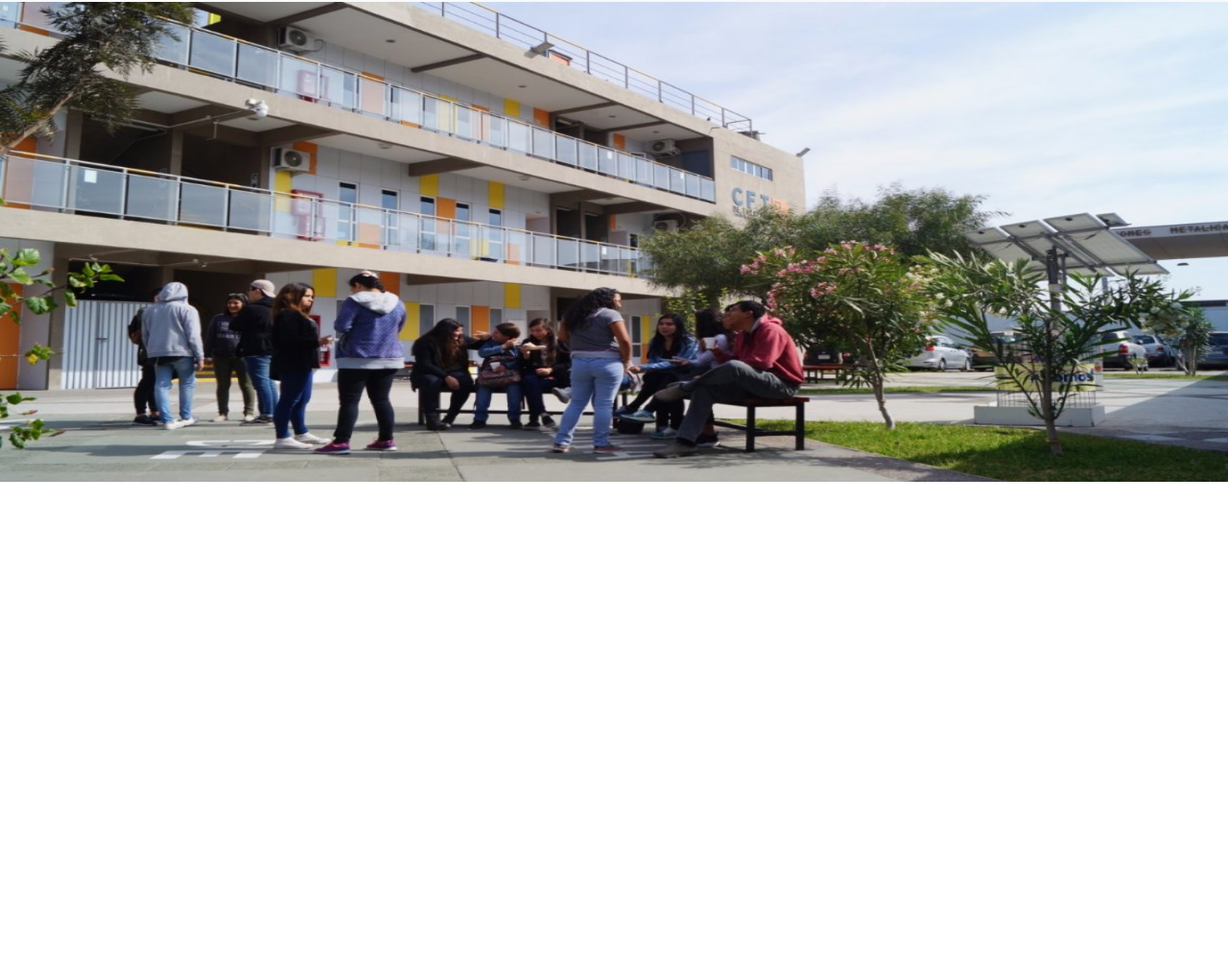
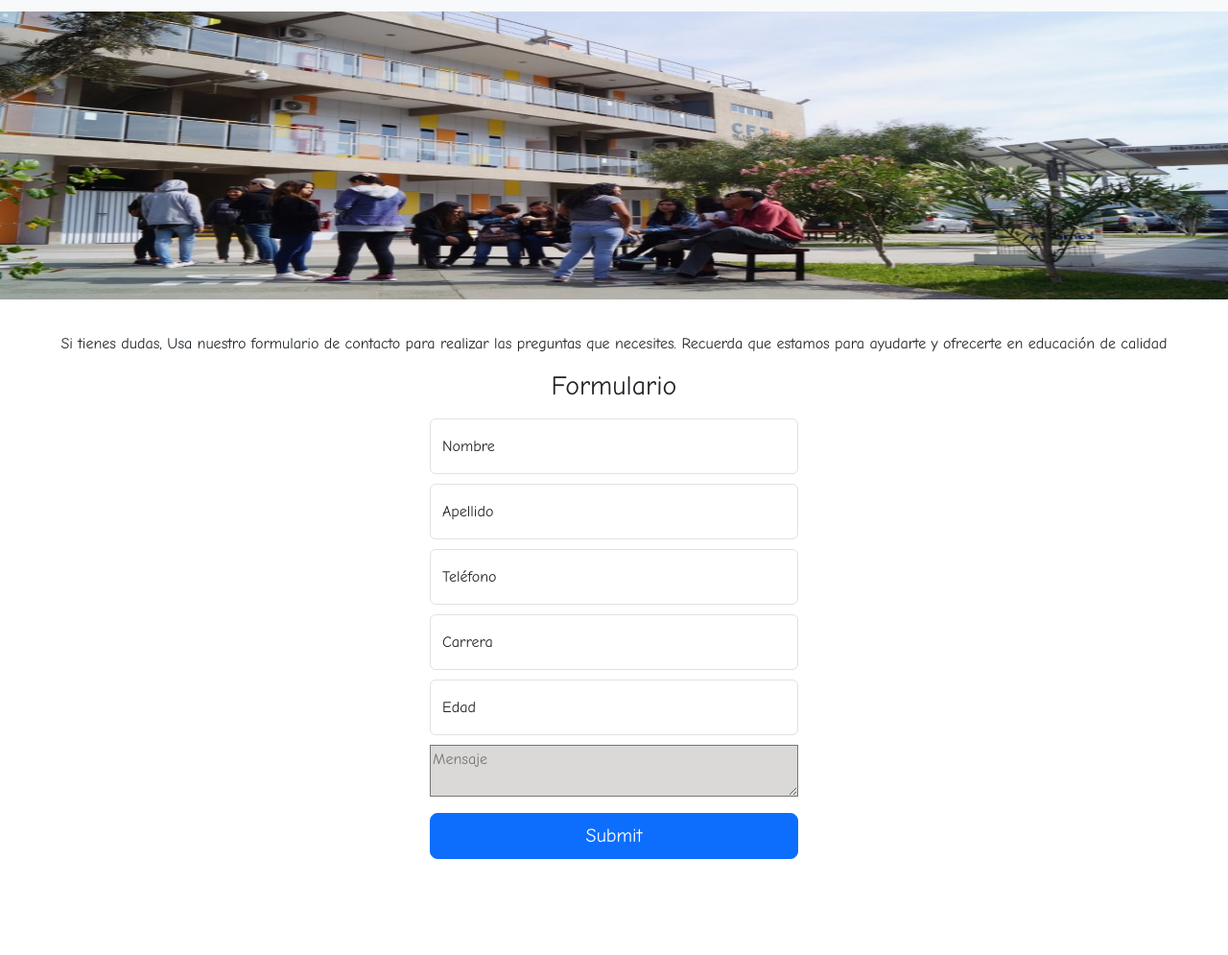
Before and after one commit to REIMOC96/EV1_U2_desarrollo_web, a plain HTML site: page index.html in a window 1280 px wide. Shown: the part 104-1099 px from the top of the page at 96% size. Before the commit the page ends 800 px from the top, so only its background shows below. Drawn offline with Linux system fonts and the light colour scheme.

Commit message:
first commit

```diff
--- a/assets/css/custom.css
+++ b/assets/css/custom.css
@@ -1,5 +1,9 @@
 body{
     margin: 0px 0px 0px 0px;
+    font-family:Comic Sans MS;
+}
+div{
+    margin-bottom: 10px;
 }
 .logo_cft{
     width:100px;
@@ -8,9 +12,30 @@ body{
 }
 .dv_portada{
     width: 100%;
-    height:500px;
+    height:300px;
 }
 .img_portada{
 width: 100%;
 height:100%;
 }
+.parr{
+    text-align: center;
+    width: 100%;
+}
+.dv_form{
+    text-align: center;
+    margin-left: 35%;
+    width: 30%;
+    height: 30%;
+    min-width: 100px;
+    margin-bottom: 100px;
+}
+.mens_cons{
+    width:100%;
+    height: 100%;
+    background-color: rgba(146, 144, 141, 0.342);
+}
+.dv_msj{
+    width:100%;
+    height: 30%;
+}
--- a/assets/js/custom.js
+++ b/assets/js/custom.js
@@ -0,0 +1,89 @@
+
+function comp_dat(){
+    //declaramos variantres :D
+    let nombre = document.querySelector("#nombre").value;
+    let apellido = document.querySelector("#apellido").value;
+    let telefono = document.querySelector("#telefono").valueAsNumber;
+    let Carrera = document.querySelector("#Carrera").value;
+    let Edad = document.querySelector("#edad").value;
+    let Msj = document.querySelector("#txt_ar")
+
+    //vamos con lo chungo D:<
+    //tuve que leer muchisima documentacion pa esto, pero entendi muchisimo O.O
+    //comprobamos los numeros en el nombre
+
+    //el try lo agrege porque asi veo si fue todo bien o no uwu
+    try{
+        //vamos con el nombre primero
+        //esto me tomo un Rato VV
+        if(!/^([a-z; A-Z])*$/.test(nombre))
+            alert("no se admiten numeros en el nombre");
+        //comprobamos que no este vacio el nombre
+        if(nombre.length == 0 ){
+            alert("porfavor ingrese su nombre")
+        }
+
+
+        //comprobamos que no este vacio el apellido
+        //comprobamos los numeros en el apellido
+        if(apellido.length == 0){
+                alert("porfavor ingrese su apellido")
+                }
+            if(!/^([a-z;A-Z;"ñ"])*$/.test(apellido))
+            alert("no se admiten numeros en el apellido");
+
+
+
+
+     //aqui me mando de cara con el telefono xd
+        if (telefono.length == 0){
+                    alert ("ingrese telefono")
+                }
+            else if (telefono.length == 16){
+                    alert ("telefono demasiado largo")
+                }
+            else if (telefono < 22222222 ){
+                alert("el telefono debe ser un valor mas alto que 222222222")
+            }
+            else if( telefono > 999999999 ){
+                alert("el telefono debe tener un valor menor que 999999999")
+            }
+            /*
+            else{
+                alert("todo bien con el telefono we")
+            }
+            */
+
+        //esto me tomo tiempo VV
+        //comprobar carrera :
+        if(!/^([a-z; A-Z])*$/.test(Carrera))
+            alert("no se admiten numeros en el nombre de la carrera");
+            //comprobamos que no este vacia la carrera
+            else if(Carrera.length == 0 ){
+            alert("porfavor ingrese la carrera que le interesa");
+            }
+
+        //vamos con la edad ahora
+        //empezamos viendo si hay una edad ingresada
+        if (Edad.length == 0){
+            alert("porfavor ingrese su edad")
+        }
+        // aqui se me ocurrio anidar mas de un if, de esa forma,
+        //si hay un numero ingresado, recien va a verificar su valor,
+        //asi evitamos que mande siempre los mensajes de alerta
+        // de la edad minima y maxima VVV
+        else{
+            if (Edad <= 16){
+                alert("La Edad minima es de 17 años");
+            }
+            if(Edad >= 60 ){
+                alert("La edad maximas es de 60 años");
+            }
+        }
+    }
+    // lo del try - error, me sirvio muchisimo, usar mas seguido.
+    catch(error){
+        alert("algo malio sal")
+    }
+
+}
--- a/index.html
+++ b/index.html
@@ -9,12 +9,13 @@
             href="./assets/bootstrap-5.3.2-dist/css/bootstrap.min.css"
             type="text/css">
         <link rel="stylesheet" href="./assets/css/custom.css" type="text/css">
+        <script src="./assets/js/custom.js"></script>
     </head>
     <body>
         <!-- barra de navegacion, la encontre en bootstrap -->
         <nav class="navbar navbar-expand-lg bg-body-tertiary">
             <div class="container-fluid">
-                <a class="navbar-brand" href="#"><img src="./assets/img/logo_cft_estatal.jpeg" class="logo_cft"></a>
+                <a class="navbar-brand" ><img src="./assets/img/logo_cft_estatal.jpeg" class="logo_cft"></a>
                 <button class="navbar-toggler" type="button"
                     data-bs-toggle="collapse"
                     data-bs-target="#navbarSupportedContent"
@@ -51,14 +52,62 @@
                     </ul>
                     <form class="d-flex" role="search">
                         <input class="form-control me-2" type="search"
-                            placeholder="Busca tu carrera" aria-label="Search">
+                            placeholder="Busca tu carrera" aria-label="Search" id="src_bar">
                         <button class="btn btn-outline-success" type="submit">Buscar</button>
                     </form>
                 </div>
             </div>
         </nav>
+        <!--fin de la navbar-->
+        <!--aqui lo de la imagen-->
         <div class="dv_portada  bg-body-tertiary">
             <img src="./assets/img/portada.jpeg" class="img_portada">
         </div>
+
+
+
+        <!--su salto de linea y el aprrafo -->
+        <br>
+        <div class="parr">
+            <p>Si tienes dudas, Usa nuestro formulario de contacto para realizar las preguntas que necesites. Recuerda que estamos para ayudarte y ofrecerte en educación de calidad</p>
+        </div>
+
+        <!-- aqui empieza el formulario-->
+        <div class="dv_form">
+        <h1 class="h3 mb-3 fw-normal">Formulario</h1>
+
+            <div class="form-floating">
+                <input type="text" class="form-control" id="nombre" placeholder="ingrese nombre">
+                <label for="nombre">Nombre</label>
+            </div>
+
+            <div class="form-floating">
+                <input type="text" class="form-control" id="apellido" placeholder="apellido">
+                <label for="apellido">Apellido</label>
+            </div>
+
+            <div class="form-floating">
+                <input type="number" class="form-control" id="telefono" placeholder="telefono">
+                <label for="telefono">Teléfono</label>
+            </div>
+
+            <div class="form-floating">
+                <input type="text" class="form-control" id="Carrera" placeholder="Carrera">
+                <label for="Carrera">Carrera</label>
+            </div>
+
+
+            <div class="form-floating">
+                <input type="number" class="form-control" id="edad" placeholder="edad">
+                <label for="edad">Edad</label>
+            </div>
+
+            <div class="dv_msj">
+                <b>
+                <textarea name="txt_ar"class="mens_cons" rows="2" placeholder="Mensaje" id="txt_ar"></textarea>
+                </b>
+            </div>
+            <input class="w-100 btn btn-lg btn-primary" onclick="comp_dat()" type="submit">
+        </div>
     </body>
 </html>
```
Also changed, not shown: assets/bootstrap-5.3.2-dist/css/bootstrap.min.css.
